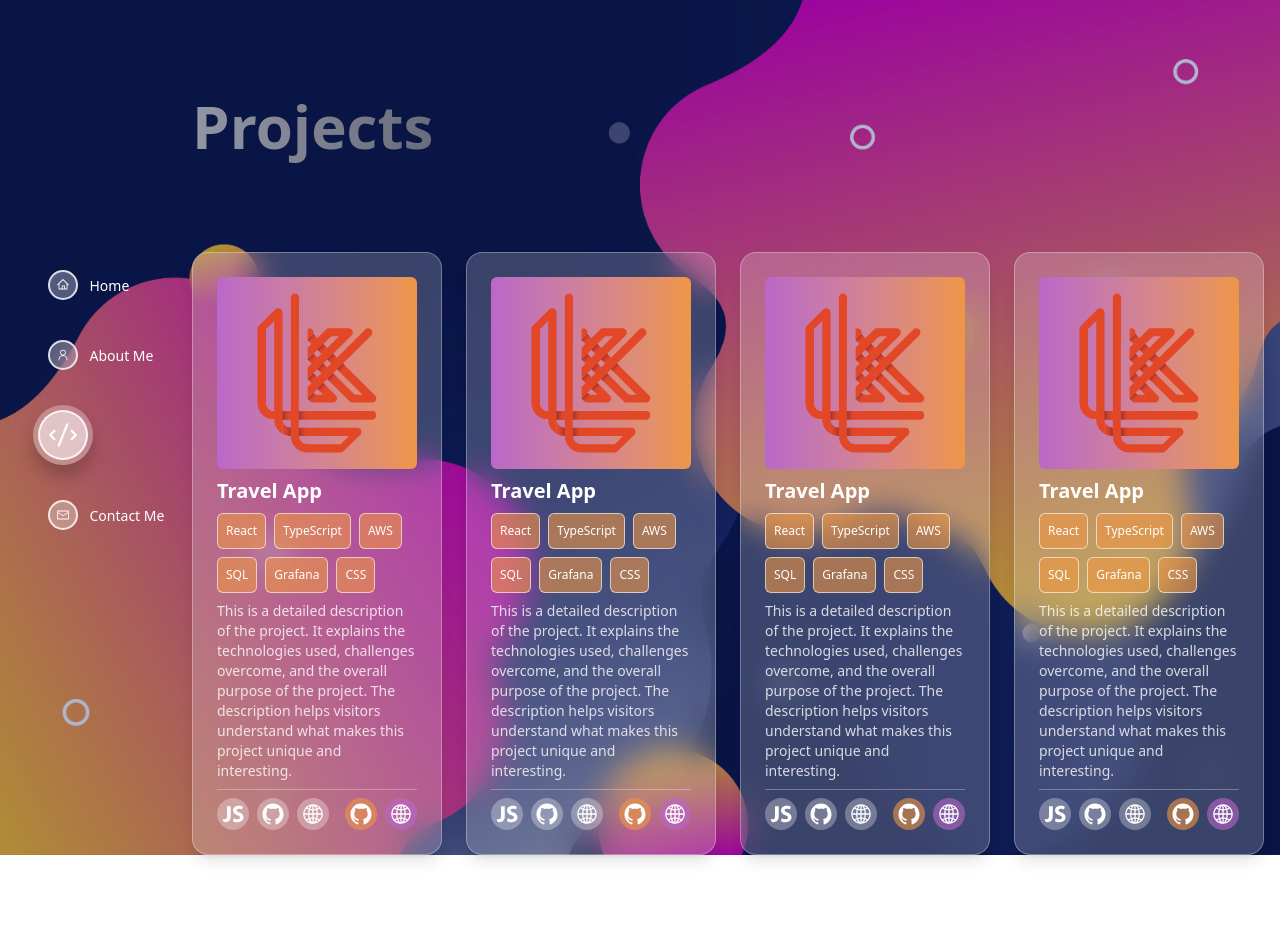
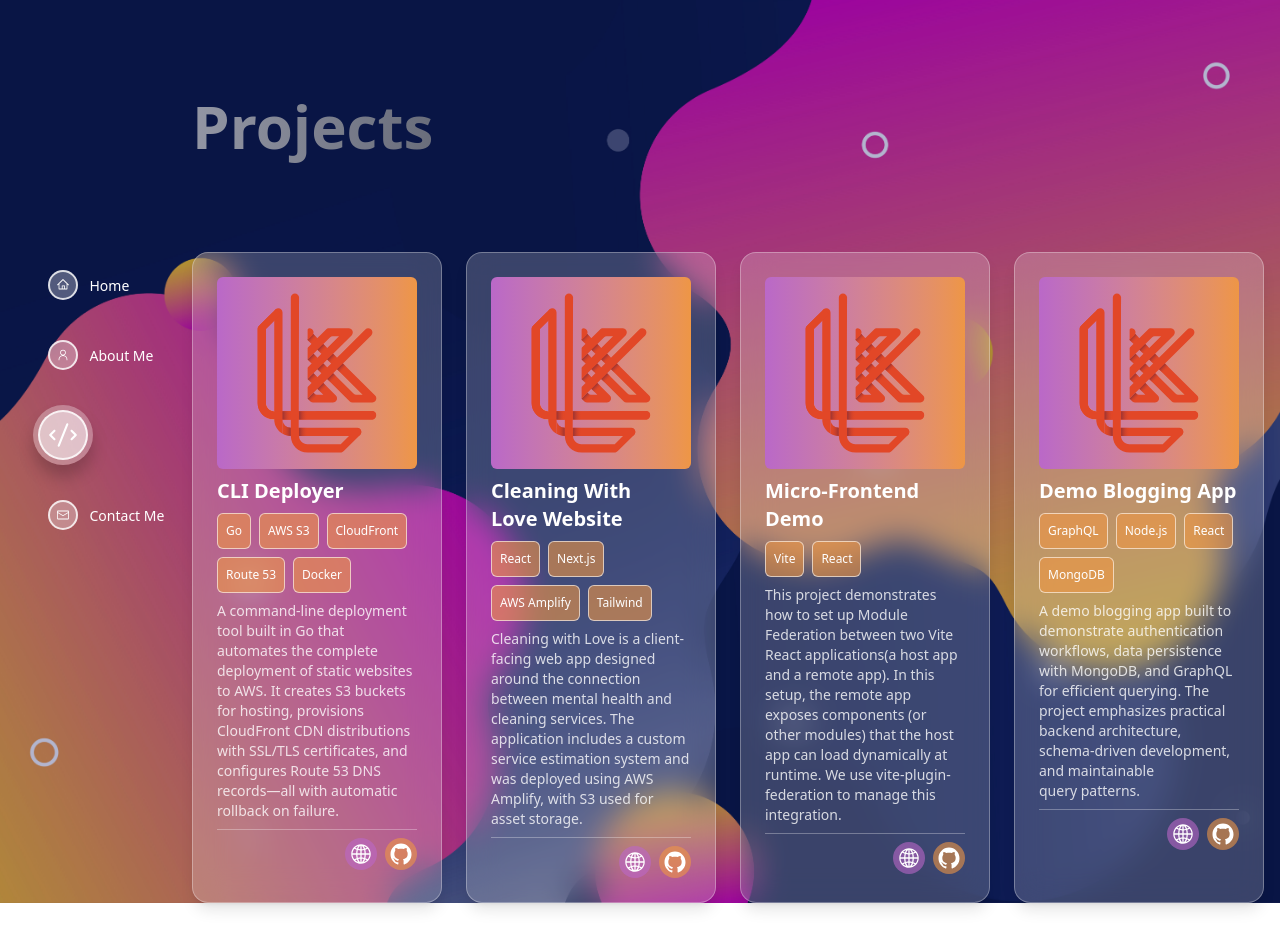
Before and after one commit to Lawangin/portfolio-2025, a React (Vite) app: page /projects-1 in a window 1280 px wide. Shown: the top 948 px of the page. Before the commit the page ends 855 px from the top, so only its background shows below. Built offline with nearby package versions, Linux system fonts and the light colour scheme.

Commit message:
update projects

```diff
--- a/src/components/NavBar/index.tsx
+++ b/src/components/NavBar/index.tsx
@@ -4,6 +4,7 @@
 import { RxHome, RxPerson, RxCode, RxEnvelopeClosed } from 'react-icons/rx'
 import { usePageContext } from '@/context/PageContext/PageContext'
 import { useRouter } from '@tanstack/react-router'
+import { SPRING_STIFFNESS } from '@/lib/constants'
 
 interface INavProps {
   className: string
@@ -126,16 +127,16 @@
 
           const path = pageMap[actualIndexForPath]
 
+          // Navigate immediately for faster route transition
+          if (path) {
+            router.navigate({ to: path, replace: false })
+          }
+
           waapi.animate('.circle-active', {
             left: `${leftValue}px`,
             scaleY: scaleY,
             scaleX: scaleX,
-            ease: createSpring({ stiffness: 70 }),
-            onComplete: () => {
-              if (path) {
-                router.navigate({ to: path, replace: false })
-              }
-            },
+            ease: createSpring({ stiffness: SPRING_STIFFNESS }),
           })
 
           const bubbleLeft = [
--- a/src/components/NavBarDesktop/index.tsx
+++ b/src/components/NavBarDesktop/index.tsx
@@ -3,6 +3,7 @@
 import { RxHome, RxPerson, RxCode, RxEnvelopeClosed } from 'react-icons/rx'
 import { usePageContext } from '@/context/PageContext/PageContext'
 import { useRouter } from '@tanstack/react-router'
+import { SPRING_STIFFNESS } from '@/lib/constants'
 
 interface INavProps {
   className: string
@@ -110,16 +111,16 @@
         const path = pageMap[iconIndex]
         if (router.state.location.pathname === path && !indexSimilar) return
 
+        // Navigate immediately for faster route transition
+        if (path && router.state.location.pathname !== path) {
+          router.navigate({ to: path, replace: false })
+        }
+
         waapi.animate('.circle-active', {
           top: `${topValue}px`,
           scaleY: scaleY,
           scaleX: scaleX,
-          ease: createSpring({ stiffness: 70 }),
-          onComplete: () => {
-            if (path && router.state.location.pathname !== path) {
-              router.navigate({ to: path, replace: false })
-            }
-          },
+          ease: createSpring({ stiffness: SPRING_STIFFNESS }),
         })
 
         const bubbleLeft = [
--- a/src/components/ProjectCard/index.tsx
+++ b/src/components/ProjectCard/index.tsx
@@ -9,6 +9,7 @@
   icons?: IconType[]
   demoLink?: string
   githubLink?: string
+  skills?: { name: string }[]
 }
 
 export const ProjectCard = ({
@@ -18,15 +19,8 @@
   icons,
   demoLink,
   githubLink,
+  skills = [],
 }: ProjectCardProps) => {
-  const skills = [
-    { name: 'React', color: 'bg-[#BA68C8]/60' },
-    { name: 'TypeScript', color: 'bg-[#EE9645]/60' },
-    { name: 'AWS', color: 'bg-[#BA68C8]/60' },
-    { name: 'SQL', color: 'bg-[#EE9645]/60' },
-    { name: 'Grafana', color: 'bg-[#BA68C8]/60' },
-    { name: 'CSS', color: 'bg-[#EE9645]/60' },
-  ]
 
   return (
     <div className="flex flex-col p-4 md:space-y-0">
@@ -66,10 +60,10 @@
 
         <div className="flex gap-2">
           <a href={demoLink} target="_blank" rel="noopener noreferrer">
-            <IoLogoGithub className="w-8 h-8 p-1 rounded-full bg-[#EE9645]/60 flex items-center justify-center text-xs text-white" />
+            <IoIosGlobe className="w-8 h-8 p-1 rounded-full bg-[#BA68C8]/60 flex items-center justify-center text-xs text-white" />
           </a>
           <a href={githubLink} target="_blank" rel="noopener noreferrer">
-            <IoIosGlobe className="w-8 h-8 p-1 rounded-full bg-[#BA68C8]/60 flex items-center justify-center text-xs text-white" />
+            <IoLogoGithub className="w-8 h-8 p-1 rounded-full bg-[#EE9645]/60 flex items-center justify-center text-xs text-white" />
           </a>
         </div>
       </div>
--- a/src/components/SkillButton/index.tsx
+++ b/src/components/SkillButton/index.tsx
@@ -5,7 +5,7 @@
   extends React.ButtonHTMLAttributes<HTMLButtonElement> {
   skill: {
     name: string
-    color: string
+    color?: string
   }
 }
 
--- /dev/null
+++ b/src/lib/constants.ts
@@ -0,0 +1,5 @@
+/** Default animation duration in milliseconds for page transitions */
+export const ANIMATION_DURATION = 500;
+
+/** Spring stiffness for navigation blob animations (higher = faster) */
+export const SPRING_STIFFNESS = 120;
--- /dev/null
+++ b/src/lib/projectsData.ts
@@ -0,0 +1,72 @@
+import type { IconType } from 'react-icons/lib'
+
+export interface Project {
+  title: string
+  description: string
+  image: string
+  demoLink: string
+  githubLink: string
+  icons: IconType[]
+  skills: { name: string }[]
+}
+
+export const projectsData: Project[] = [
+  {
+    title: 'CLI Deployer',
+    description: `A command-line deployment tool built in Go that automates the complete deployment of static websites to AWS.
+    It creates S3 buckets for hosting, provisions CloudFront CDN distributions with SSL/TLS certificates, and configures Route
+    53 DNS records—all with automatic rollback on failure.`,
+    image: '/LawanginKhanLOGO-01.svg',
+    demoLink: 'https://example.com/demo',
+    githubLink: 'https://github.com/Lawangin/cli-static-web',
+    icons: [],
+    skills: [
+      { name: 'Go' },
+      { name: 'AWS S3' },
+      { name: 'CloudFront' },
+      { name: 'Route 53' },
+      { name: 'Docker' },
+    ],
+  },
+  {
+    title: 'Cleaning With Love Website',
+    description: `Cleaning with Love is a client-facing web app designed around the connection between mental health and cleaning
+      services. The application includes a custom service estimation system and was deployed using AWS Amplify, with S3 used for asset storage.`,
+    image: '/LawanginKhanLOGO-01.svg',
+    demoLink: '',
+    githubLink: 'https://github.com/Lawangin/cleaningwithlove-web/tree/main',
+    icons: [],
+    skills: [
+      { name: 'React' },
+      { name: 'Next.js' },
+      { name: 'AWS Amplify' },
+      { name: 'Tailwind' },
+    ],
+  },
+  {
+    title: 'Micro-Frontend Demo',
+    description: `This project demonstrates how to set up Module Federation between two Vite React applications(a host app and a remote app).
+      In this setup, the remote app exposes components (or other modules) that the host app can load dynamically at runtime.
+      We use vite-plugin-federation to manage this integration.`,
+    image: '/LawanginKhanLOGO-01.svg',
+    demoLink: '',
+    githubLink: 'https://github.com/Lawangin/micro-fe-module-fed',
+    icons: [],
+    skills: [{ name: 'Vite' }, { name: 'React' }],
+  },
+  {
+    title: 'Demo Blogging App',
+    description: `A demo blogging app built to demonstrate authentication workflows, data persistence with MongoDB, and GraphQL for efficient querying.
+      The project emphasizes practical backend architecture, schema-driven development, and maintainable query patterns.`,
+    image: '/LawanginKhanLOGO-01.svg',
+    demoLink: '',
+    githubLink: '',
+    icons: [],
+    skills: [
+      { name: 'GraphQL' },
+      { name: 'Node.js' },
+      { name: 'React' },
+      { name: 'MongoDB' },
+    ],
+  },
+]
--- a/src/routes/About-1.tsx
+++ b/src/routes/about-1.tsx
@@ -7,6 +7,7 @@
 import { usePageContext } from '@/context/PageContext/PageContext'
 import { SkillsPage } from '@/components/SkillsPage/SkillsPage'
 import ScrollIndicator from '@/components/ScrollIndicator'
+import { ANIMATION_DURATION } from '@/lib/constants'
 
 export const Route = createFileRoute('/about-1')({
   component: RouteComponent,
@@ -53,19 +54,19 @@
       animate('.about-container', {
         y: ['25px', '0px'],
         opacity: [0, 1],
-        duration: 1500,
+        duration: ANIMATION_DURATION,
       })
     } else if (pageTitle === 'About Me Part 1') {
       animate('.about-container', {
         y: ['25px', '0px'],
         opacity: [0, 1],
-        duration: 1500,
+        duration: ANIMATION_DURATION,
       })
     } else {
       animate('.about-container', {
         y: ['0px', '-25px'],
         opacity: [1, 0],
-        duration: 1500,
+        duration: ANIMATION_DURATION,
       })
     }
   }, [pageTitle])
--- a/src/routes/About-2.tsx
+++ b/src/routes/about-2.tsx
@@ -3,6 +3,7 @@
 import { createFileRoute } from '@tanstack/react-router'
 import { usePageContext } from '@/context/PageContext/PageContext'
 import { SkillsPage } from '@/components/SkillsPage/SkillsPage'
+import { ANIMATION_DURATION } from '@/lib/constants'
 
 export const Route = createFileRoute('/about-2')({
   component: RouteComponent,
@@ -17,13 +18,13 @@
       animate('.about-container', {
         y: ['100px', '0px'],
         opacity: [0, 1],
-        duration: 1500,
+        duration: ANIMATION_DURATION,
       })
     } else {
       animate('.about-container', {
         y: ['0px', '-100px'],
         opacity: [1, 0],
-        duration: 1500,
+        duration: ANIMATION_DURATION,
       })
     }
 
--- a/src/routes/Contact.tsx
+++ b/src/routes/contact.tsx
@@ -16,6 +16,7 @@
 import { IoIosArrowForward, IoIosCheckmarkCircle } from 'react-icons/io'
 import { animate } from 'animejs'
 import { usePageContext } from '@/context/PageContext/PageContext'
+import { ANIMATION_DURATION } from '@/lib/constants'
 
 export const Route = createFileRoute('/contact')({
   component: RouteComponent,
@@ -128,13 +129,13 @@
       animate('.contact-container', {
         y: ['50px', '0px'],
         opacity: [0, 1],
-        duration: 1500,
+        duration: ANIMATION_DURATION,
       })
     } else {
       animate('.contact-container', {
         y: ['0px', '-50px'],
         opacity: [1, 0],
-        duration: 1500,
+        duration: ANIMATION_DURATION,
       })
     }
   }, [pageTitle])
--- a/src/routes/Projects-1.tsx
+++ b/src/routes/projects-1.tsx
@@ -1,11 +1,12 @@
 import { useEffect, useRef } from 'react'
 import { createFileRoute } from '@tanstack/react-router'
 import GlassContainer from '@/components/GlassContainer'
-import { IoLogoJavascript, IoLogoGithub, IoIosGlobe } from 'react-icons/io'
 import { ProjectCard } from '@/components/ProjectCard'
 import { animate } from 'animejs'
 import { usePageContext } from '@/context/PageContext/PageContext'
 import ScrollIndicator from '@/components/ScrollIndicator'
+import { ANIMATION_DURATION } from '@/lib/constants'
+import { projectsData } from '@/lib/projectsData'
 
 export const Route = createFileRoute('/projects-1')({
   component: RouteComponent,
@@ -17,35 +18,24 @@
 
   const { pageTitle } = usePageContext()
 
-  const projectData = {
-    title: 'Travel App',
-    description: `This is a detailed description of the project. It explains the
-        technologies used, challenges overcome, and the overall purpose of the
-        project. The description helps visitors understand what makes this
-        project unique and interesting.`,
-    image: '/LawanginKhanLOGO-01.svg',
-    demoLink: 'https://example.com/demo',
-    githubLink: 'https://github.com/Lawangin/portfolio-2025',
-  }
-
   useEffect(() => {
     if (isDesktop && pageTitle === 'Projects') {
       animate('.projects-container', {
         y: ['50px', '0px'],
         opacity: [0, 1],
-        duration: 1500,
+        duration: ANIMATION_DURATION,
       })
     } else if (pageTitle === 'Projects Part 1') {
       animate('.projects-container', {
         y: ['50px', '0px'],
         opacity: [0, 1],
-        duration: 1500,
+        duration: ANIMATION_DURATION,
       })
     } else {
       animate('.projects-container', {
         y: ['0px', '-50px'],
         opacity: [1, 0],
-        duration: 1500,
+        duration: ANIMATION_DURATION,
       })
     }
   }, [pageTitle])
@@ -61,40 +51,48 @@
       >
         <GlassContainer className="p-2">
           <ProjectCard
-            projectTitle={projectData.title}
-            projectDescription={projectData.description}
-            projectImage={projectData.image}
-            icons={[IoLogoJavascript, IoLogoGithub, IoIosGlobe]}
-            demoLink={projectData.demoLink}
-            githubLink={projectData.githubLink}
+            projectTitle={projectsData[0].title}
+            projectDescription={projectsData[0].description}
+            projectImage={projectsData[0].image}
+            icons={projectsData[0].icons}
+            demoLink={projectsData[0].demoLink}
+            githubLink={projectsData[0].githubLink}
+            skills={projectsData[0].skills}
           />
         </GlassContainer>
         <GlassContainer className="p-2">
           <ProjectCard
-            projectTitle={projectData.title}
-            projectDescription={projectData.description}
-            projectImage={projectData.image}
-            icons={[IoLogoJavascript, IoLogoGithub, IoIosGlobe]}
+            projectTitle={projectsData[1].title}
+            projectDescription={projectsData[1].description}
+            projectImage={projectsData[1].image}
+            icons={projectsData[1].icons}
+            demoLink={projectsData[1].demoLink}
+            githubLink={projectsData[1].githubLink}
+            skills={projectsData[1].skills}
           />
         </GlassContainer>
         {isDesktop && (
           <>
             <GlassContainer className="p-2">
               <ProjectCard
-                projectTitle={projectData.title}
-                projectDescription={projectData.description}
-                projectImage={projectData.image}
-                icons={[IoLogoJavascript, IoLogoGithub, IoIosGlobe]}
-                demoLink={projectData.demoLink}
-                githubLink={projectData.githubLink}
+                projectTitle={projectsData[2].title}
+                projectDescription={projectsData[2].description}
+                projectImage={projectsData[2].image}
+                icons={projectsData[2].icons}
+                demoLink={projectsData[2].demoLink}
+                githubLink={projectsData[2].githubLink}
+                skills={projectsData[2].skills}
               />
             </GlassContainer>
             <GlassContainer className="p-2">
               <ProjectCard
-                projectTitle={projectData.title}
-                projectDescription={projectData.description}
-                projectImage={projectData.image}
-                icons={[IoLogoJavascript, IoLogoGithub, IoIosGlobe]}
+                projectTitle={projectsData[3].title}
+                projectDescription={projectsData[3].description}
+                projectImage={projectsData[3].image}
+                icons={projectsData[3].icons}
+                demoLink={projectsData[3].demoLink}
+                githubLink={projectsData[3].githubLink}
+                skills={projectsData[3].skills}
               />
             </GlassContainer>
           </>
--- a/src/routes/Projects-2.tsx
+++ b/src/routes/projects-2.tsx
@@ -1,10 +1,11 @@
 import { useEffect, useRef } from 'react'
 import { createFileRoute } from '@tanstack/react-router'
 import GlassContainer from '@/components/GlassContainer'
-import { IoLogoJavascript, IoLogoGithub, IoIosGlobe } from 'react-icons/io'
 import { ProjectCard } from '@/components/ProjectCard'
 import { animate } from 'animejs'
 import { usePageContext } from '@/context/PageContext/PageContext'
+import { ANIMATION_DURATION } from '@/lib/constants'
+import { projectsData } from '@/lib/projectsData'
 
 export const Route = createFileRoute('/projects-2')({
   component: RouteComponent,
@@ -15,29 +16,18 @@
 
   const { pageTitle } = usePageContext()
 
-  const projectData = {
-    title: 'Travel App',
-    description: `This is a detailed description of the project. It explains the
-        technologies used, challenges overcome, and the overall purpose of the
-        project. The description helps visitors understand what makes this
-        project unique and interesting.`,
-    image: '/LawanginKhanLOGO-01.svg',
-    demoLink: 'https://example.com/demo',
-    githubLink: 'https://github.com/Lawangin/portfolio-2025',
-  }
-
   useEffect(() => {
     if (pageTitle === 'Projects Part 2') {
       animate('.projects-container', {
         y: ['50px', '0px'],
         opacity: [0, 1],
-        duration: 1500,
+        duration: ANIMATION_DURATION,
       })
     } else {
       animate('.projects-container', {
         y: ['0px', '-50px'],
         opacity: [1, 0],
-        duration: 1500,
+        duration: ANIMATION_DURATION,
       })
     }
   }, [pageTitle])
@@ -53,18 +43,24 @@
       >
         <GlassContainer className="p-2">
           <ProjectCard
-            projectTitle={projectData.title}
-            projectDescription={projectData.description}
-            projectImage={projectData.image}
-            icons={[IoLogoJavascript, IoLogoGithub, IoIosGlobe]}
+            projectTitle={projectsData[2].title}
+            projectDescription={projectsData[2].description}
+            projectImage={projectsData[2].image}
+            icons={projectsData[2].icons}
+            demoLink={projectsData[2].demoLink}
+            githubLink={projectsData[2].githubLink}
+            skills={projectsData[2].skills}
           />
         </GlassContainer>
         <GlassContainer className="p-2">
           <ProjectCard
-            projectTitle={projectData.title}
-            projectDescription={projectData.description}
-            projectImage={projectData.image}
-            icons={[IoLogoJavascript, IoLogoGithub, IoIosGlobe]}
+            projectTitle={projectsData[3].title}
+            projectDescription={projectsData[3].description}
+            projectImage={projectsData[3].image}
+            icons={projectsData[3].icons}
+            demoLink={projectsData[3].demoLink}
+            githubLink={projectsData[3].githubLink}
+            skills={projectsData[3].skills}
           />
         </GlassContainer>
       </div>
```
Also changed, not shown: src/routes/index.tsx (+16 -16 lines).
